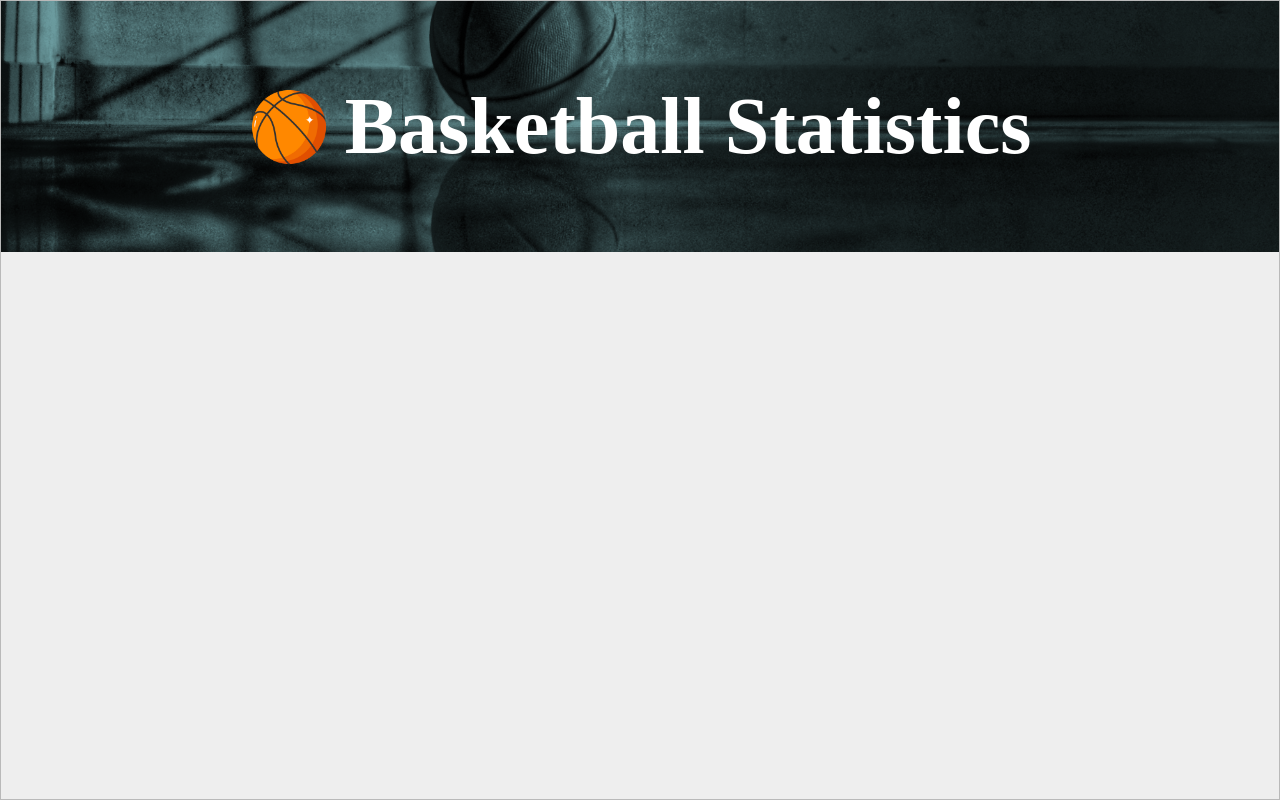
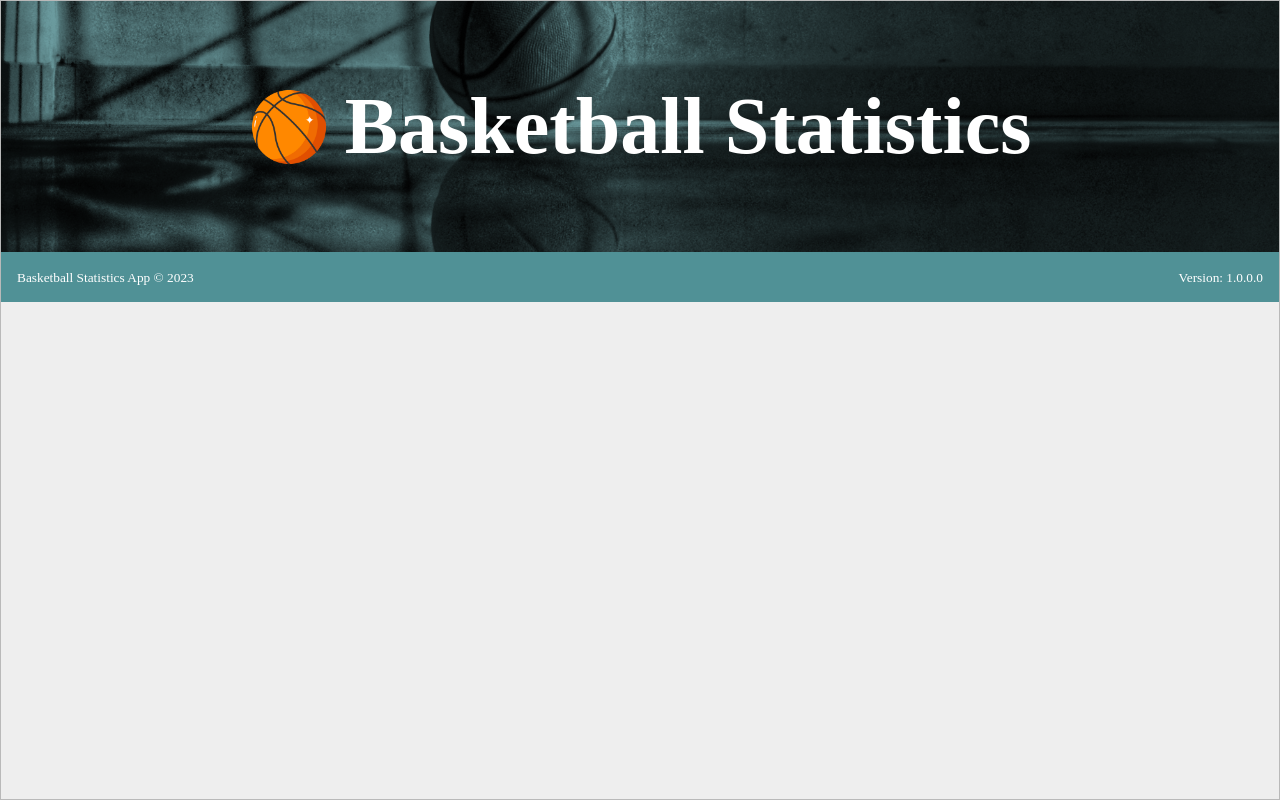
Before and after one commit to Slavcheva/basketball-statistics, a React (Create React App) app: page / in a window 1280 px wide. Built offline with nearby package versions, Linux system fonts and the light colour scheme.

Commit message:
Add Footer component

```diff
--- a/src/App.js
+++ b/src/App.js
@@ -1,5 +1,6 @@
 import './App.css';
 import Header from "./components/templates/Header/Header";
+import Footer from "./components/templates/Footer/Footer";
 
 function App() {
     return (
@@ -8,9 +9,7 @@ function App() {
             <main>
 
             </main>
-            <footer>
-
-            </footer>
+            <Footer/>
         </div>
     );
 }
--- /dev/null
+++ b/src/components/templates/Footer/Footer.css
@@ -0,0 +1,9 @@
+.app-footer{
+    display: flex;
+    background: rgb(80, 145, 150);
+    padding: 1em;
+    color: rgb(255, 255, 255);
+}
+.app-footer .version{
+    margin-left: auto;
+}
--- /dev/null
+++ b/src/components/templates/Footer/Footer.jsx
@@ -0,0 +1,17 @@
+import React from 'react';
+import "./Footer.css"
+
+function Footer() {
+    return (
+        <footer className='app-footer'>
+            <div className="app"><small>Basketball Statistics App © 2023</small></div>
+            <div className="version">
+                <small>
+                    <span>Version: 1.0.0.0</span>
+                </small>
+            </div>
+        </footer>
+    );
+}
+
+export default Footer;
```
